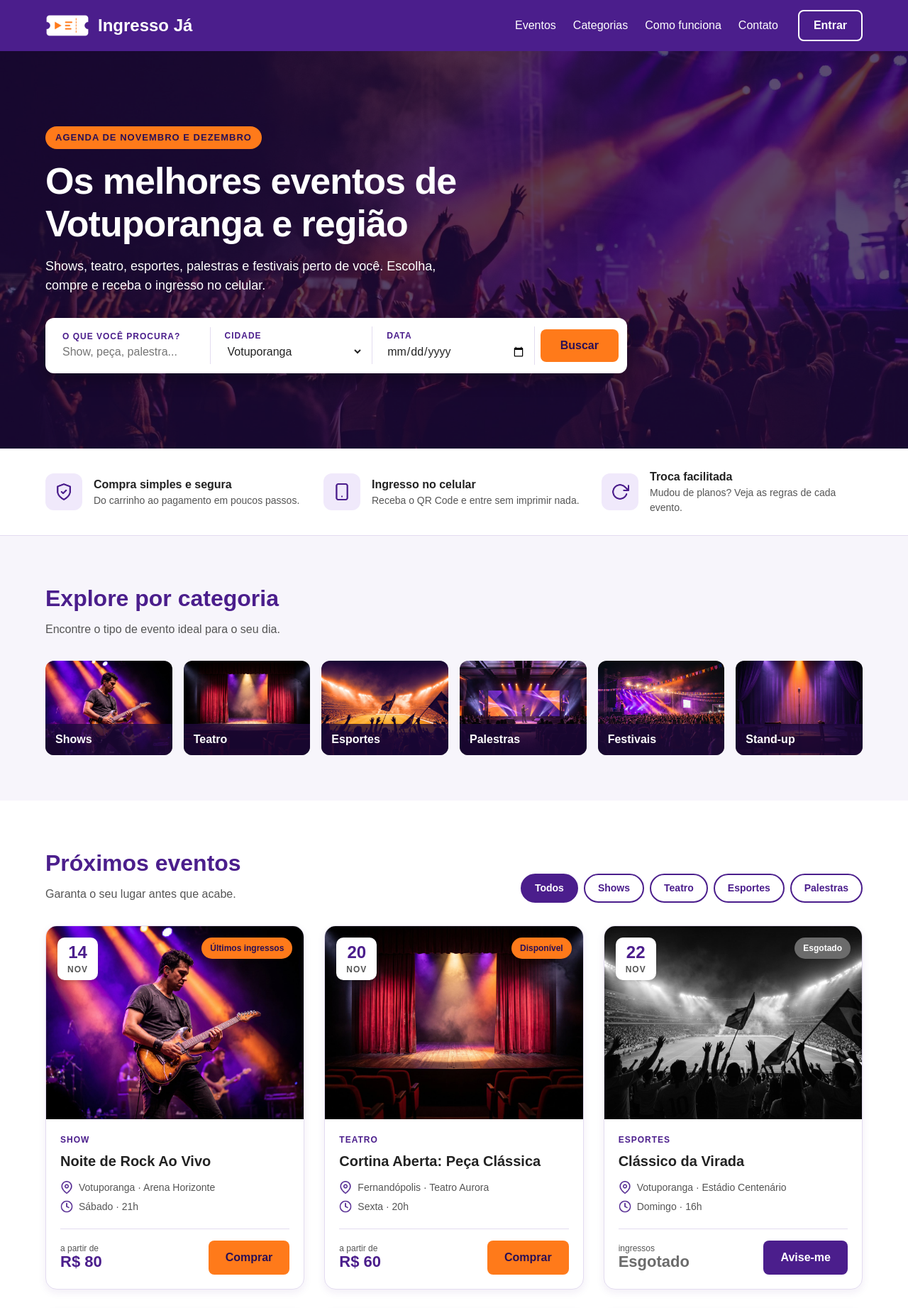
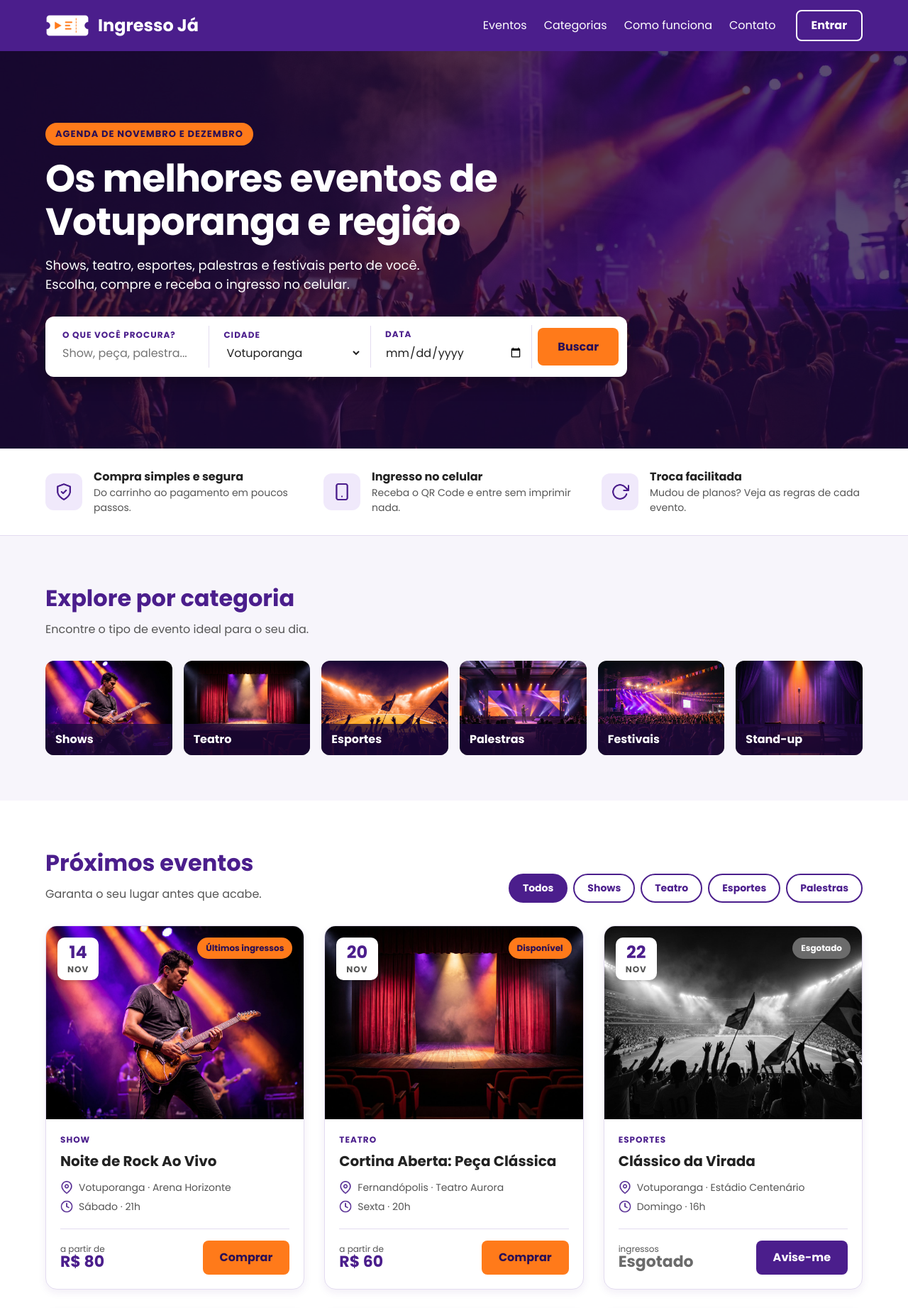
Before and after one commit to gabriellibrunassi-ui/ingresso-ja, a plain HTML site: page index.html in a window 1280 px wide. Shown: the top 1843 px of the page at 71% size. Drawn offline with Linux system fonts and the light colour scheme.

Commit message:
projeto pronto

```diff
--- a/index.html
+++ b/index.html
@@ -10,6 +10,9 @@
   <title>Ingresso Já — Os melhores eventos de Votuporanga e região</title>
   <!-- Ícone da aba, título da aba e ligação com o arquivo de estilos -->
   <link rel="icon" href="img/icone-ingresso.png" type="image/png">
+  <link rel="preconnect" href="https://fonts.googleapis.com">
+<link rel="preconnect" href="https://fonts.gstatic.com" crossorigin>
+<link href="https://fonts.googleapis.com/css2?family=Poppins:wght@400;600;700&display=swap" rel="stylesheet">
   <link rel="stylesheet" href="style.css">
 </head>
 <body id="topo">
--- a/style.css
+++ b/style.css
@@ -4,6 +4,13 @@
    Os conceitos da aula ainda NÃO aparecem de propósito:
    cores em hexadecimal, tamanhos em px, fonte Arial e nenhuma animação.
    A responsividade (media queries) fica no fim deste arquivo e não faz parte da aula. */
+
+   /*Variaveis*/
+  :root {
+    --cor-primaria:#4b1e8c ;
+    --cor-destaque: #ff7a1a;
+    --fonte-base: "Poppins", arial, sans-serif;
+  }
 
 /* RESET: zera as margens e o espaçamento padrão do navegador.
    box-sizing: border-box faz width e height já contarem o padding e a borda (o box model fica previsível). */
@@ -16,7 +23,7 @@
 /* CORPO DA PÁGINA: fonte, cor de fundo e cor do texto que todos os elementos herdam.
    line-height é a altura da linha (1.5 = uma vez e meia o tamanho da fonte). */
 body {
-  font-family: Arial, sans-serif;
+  font-family: var(--fonte-base);
   background-color: #f7f5fb;
   color: #222222;
   line-height: 1.5;
@@ -52,7 +59,7 @@ ol {
   left: 16px;
   z-index: 10;
   background-color: #ffffff;
-  color: #4B1E8C;
+  color: var(--cor-primaria);
   font-weight: bold;
   padding: 10px 18px;
   border-radius: 8px;
@@ -67,14 +74,14 @@ ol {
    inline-block permite usar padding e largura, mantendo o botão do tamanho do texto. */
 .botao {
   display: inline-block;
-  background-color: #FF7A1A;
+  background-color: var(--cor-destaque);
   color: #2a0f55;
   padding: 12px 24px;
   border-radius: 8px;
   border: none;
   text-decoration: none;
   text-align: center;
-  font-family: Arial, sans-serif;
+ font-family: "Poppins", arial, sans-serif;
   font-size: 16px;
   font-weight: bold;
   cursor: pointer;
@@ -90,13 +97,13 @@ ol {
 
 /* VARIAÇÃO: botão roxo (usado no Avise-me e na newsletter). */
 .botao-secundario {
-  background-color: #4B1E8C;
+  background-color: var(--cor-primaria);
   color: #ffffff;
 }
 
 /* CABEÇALHO: faixa roxa no topo. box-shadow cria a sombra: deslocamento horizontal, vertical, desfoque e cor. */
 .cabecalho {
-  background-color: #4B1E8C;
+  background-color: var(--cor-primaria);
   padding: 14px 0;
   box-shadow: 0 2px 8px rgba(0, 0, 0, 0.25);
 }
@@ -149,7 +156,7 @@ ol {
   position: relative;
   display: flex;
   align-items: center;
-  min-height: 560px;
+  min-height: 70vh; /* 70% da altura da janela */
   background-image: url("img/hero.jpeg");
   background-size: cover;
   background-position: center;
@@ -183,7 +190,7 @@ ol {
 /* ETIQUETA laranja. text-transform deixa o texto em maiúsculas e letter-spacing espaça as letras. */
 .hero-tag {
   display: inline-block;
-  background-color: #FF7A1A;
+  background-color: var(--cor-destaque);
   color: #2a0f55;
   font-size: 13px;
   font-weight: bold;
@@ -196,7 +203,7 @@ ol {
 
 /* TÍTULO PRINCIPAL: letter-spacing negativo aproxima as letras, o que fica melhor em títulos grandes. */
 .hero-texto h1 {
-  font-size: 52px;
+  font-size: 3.35rem;
   line-height: 1.15;
   letter-spacing: -1px;
   margin-bottom: 16px;
@@ -232,7 +239,7 @@ ol {
 .campo span {
   font-size: 12px;
   font-weight: bold;
-  color: #4B1E8C;
+  color: var(--cor-primaria);
   text-transform: uppercase;
   letter-spacing: 1px;
 }
@@ -244,7 +251,7 @@ ol {
   border: none;
   background-color: transparent;
   color: #222222;
-  font-family: Arial, sans-serif;
+ font-family: "Poppins", arial, sans-serif;
   font-size: 16px;
   padding: 4px 0;
 }
@@ -315,7 +322,7 @@ ol {
 
 .titulo-secao h2 {
   font-size: 32px;
-  color: #4B1E8C;
+  color: var(--cor-primaria);
   margin-bottom: 8px;
 }
 
@@ -387,16 +394,16 @@ ol {
 .filtros a {
   display: block;
   padding: 8px 18px;
-  border: 2px solid #4B1E8C;
+  border: 2px solid var(--cor-primaria);
   border-radius: 24px;
-  color: #4B1E8C;
+  color: var(--cor-primaria);
   text-decoration: none;
   font-size: 14px;
   font-weight: bold;
 }
 
 .filtros a.ativo {
-  background-color: #4B1E8C;
+  background-color: var(--cor-primaria);
   color: #ffffff;
 }
 
@@ -417,6 +424,25 @@ ol {
   border-radius: 16px;
   overflow: hidden;
   box-shadow: 0 4px 12px rgba(75, 30, 140, 0.08);
+  transition:
+  transform 0.5s ease;
+  box-shadow: 0.5s ease;
+}
+
+.card:hover {
+  transform: translateY(-6px);
+  box-shadow: 0 18px 36px rgba(75, 30, 140, 0.25);
+}
+
+@keyframes subir {
+  from {
+    opacity: 0;
+    transform: translateY(24px);
+  }
+  to {
+    opacity: 0;
+    transform: translateY(0);
+  }
 }
 
 /* Área da foto: position relative para a data e o selo ficarem sobre ela. */
@@ -446,7 +472,7 @@ ol {
 .data strong {
   display: block;
   font-size: 24px;
-  color: #4B1E8C;
+  color: var(--cor-primaria);
 }
 
 .data span {
@@ -461,7 +487,7 @@ ol {
   position: absolute;
   top: 16px;
   right: 16px;
-  background-color: #FF7A1A;
+  background-color: var(--cor-destaque);
   color: #2a0f55;
   font-size: 12px;
   font-weight: bold;
@@ -489,7 +515,7 @@ ol {
 .categoria-evento {
   font-size: 12px;
   font-weight: bold;
-  color: #4B1E8C;
+  color: var(--cor-primaria);
   text-transform: uppercase;
   letter-spacing: 1px;
   margin-bottom: 6px;
@@ -533,7 +559,7 @@ ol {
 .preco {
   font-size: 22px;
   font-weight: bold;
-  color: #4B1E8C;
+  color: var(--cor-primaria);
   line-height: 1.1;
 }
 
@@ -568,7 +594,7 @@ ol {
   grid-template-columns: 1fr 1fr;
   border-radius: 20px;
   overflow: hidden;
-  background-color: #4B1E8C;
+  background-color: var(--cor-primaria);
   box-shadow: 0 12px 32px rgba(42, 15, 85, 0.35);
 }
 
@@ -654,7 +680,7 @@ ol {
   height: 56px;
   margin: 0 auto 16px;
   border-radius: 50%;
-  background-color: #4B1E8C;
+  background-color: var(--cor-primaria);
   color: #ffffff;
   font-size: 24px;
   font-weight: bold;
@@ -673,7 +699,7 @@ ol {
 
 /* NEWSLETTER: faixa laranja com chamada e formulário de e-mail. */
 .newsletter {
-  background-color: #FF7A1A;
+  background-color: var(--cor-destaque);
   padding: 48px 0;
 }
 
@@ -709,7 +735,7 @@ ol {
   padding: 14px 16px;
   border: none;
   border-radius: 8px;
-  font-family: Arial, sans-serif;
+ font-family: "Poppins", arial, sans-serif;
   font-size: 16px;
 }
 
```
